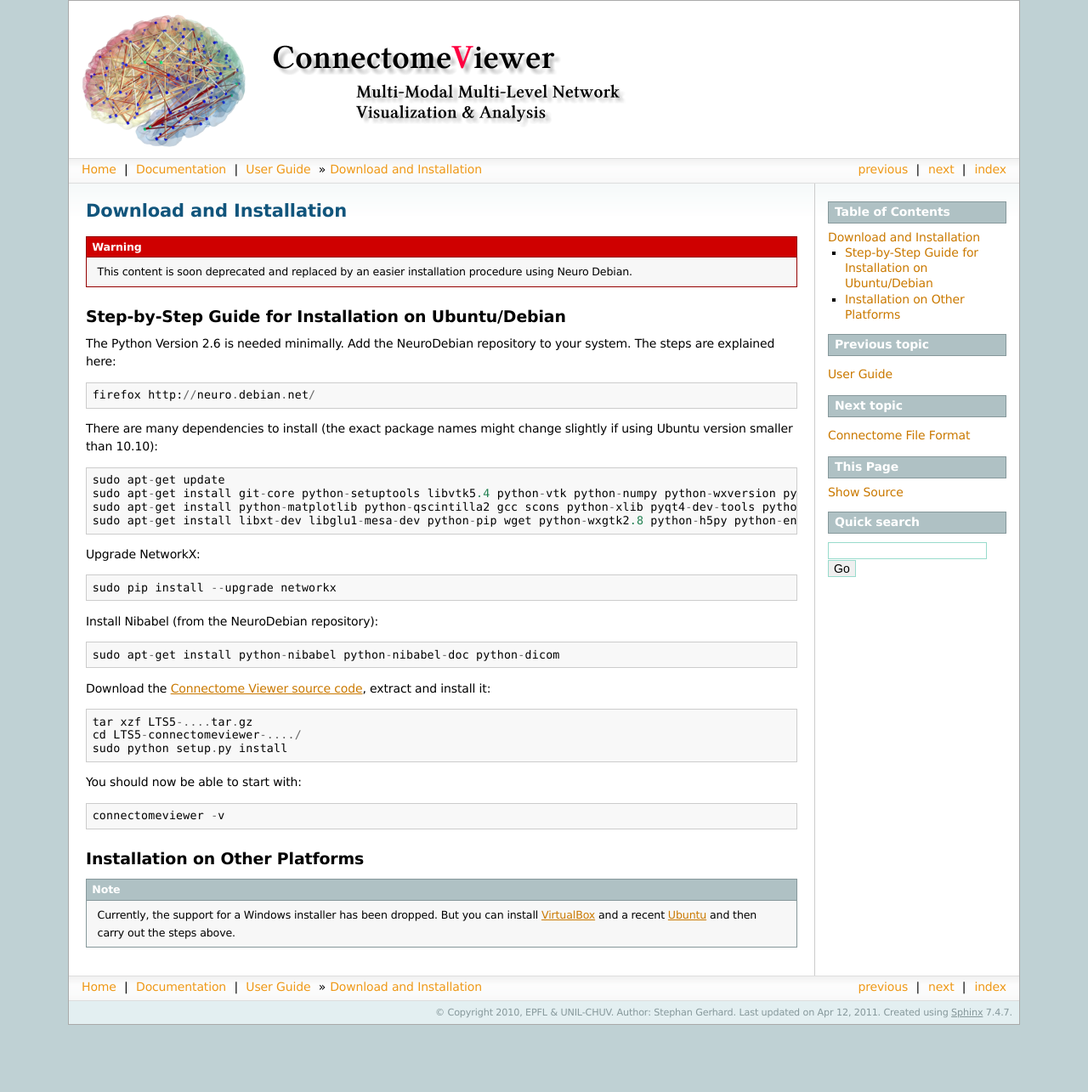
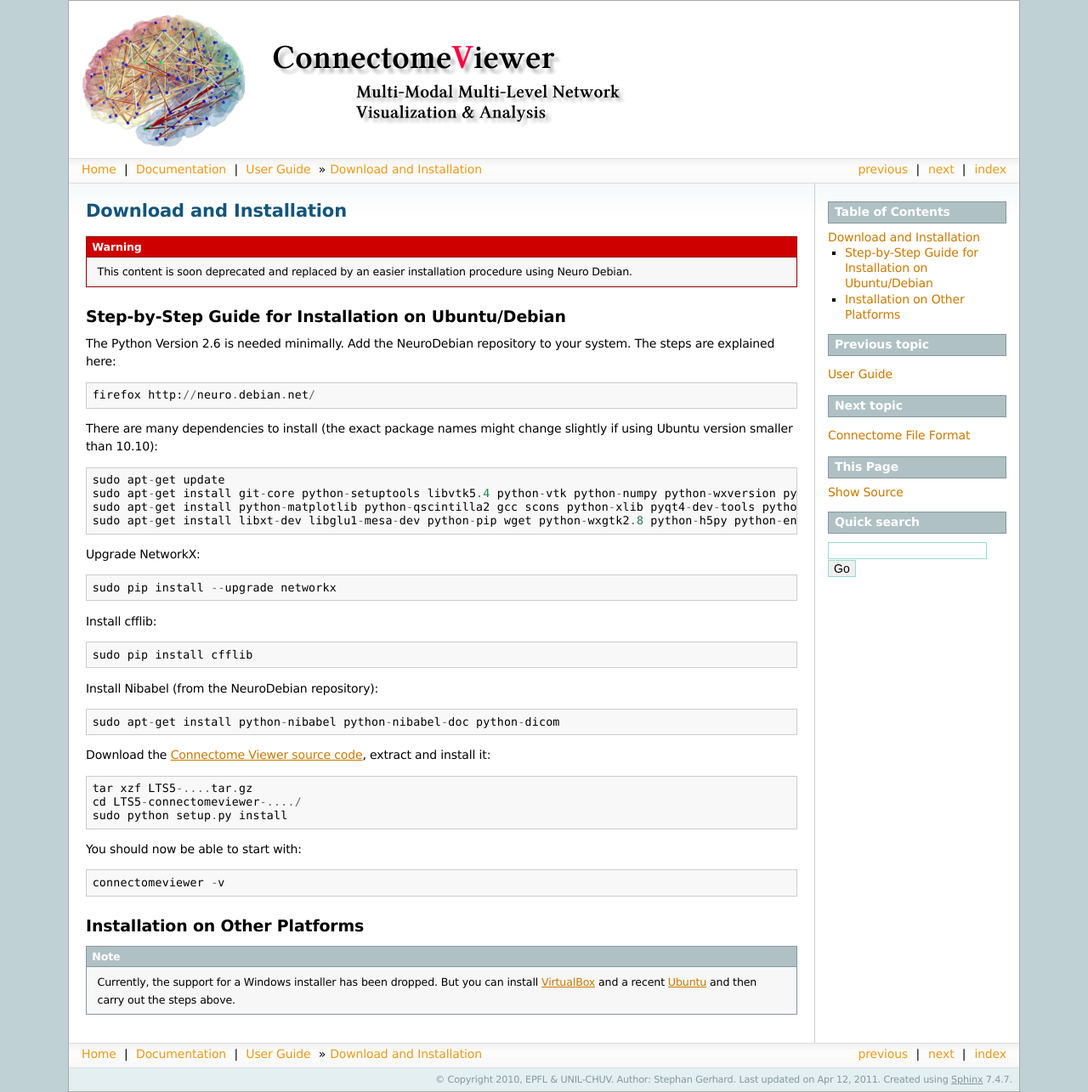
Before and after one commit to LTS5/connectomeviewer, a Sphinx documentation site: the page built from doc/users/installation.rst, in a window 1280 px wide. Shown: the whole page at 85% size. Built offline with Sphinx 7.4.7, drawn with Linux system fonts in a browser that asks for light colours; before the commit the page ends 1206 px from its top, so only the background shows below that.

Commit message:
Adding cfflib to install instructions

```diff
--- a/doc/users/installation.rst
+++ b/doc/users/installation.rst
@@ -24,6 +24,10 @@
 Upgrade NetworkX::
 
     sudo pip install --upgrade networkx
+
+Install cfflib::
+
+    sudo pip install cfflib
 
 Install Nibabel (from the NeuroDebian repository)::
 
```
